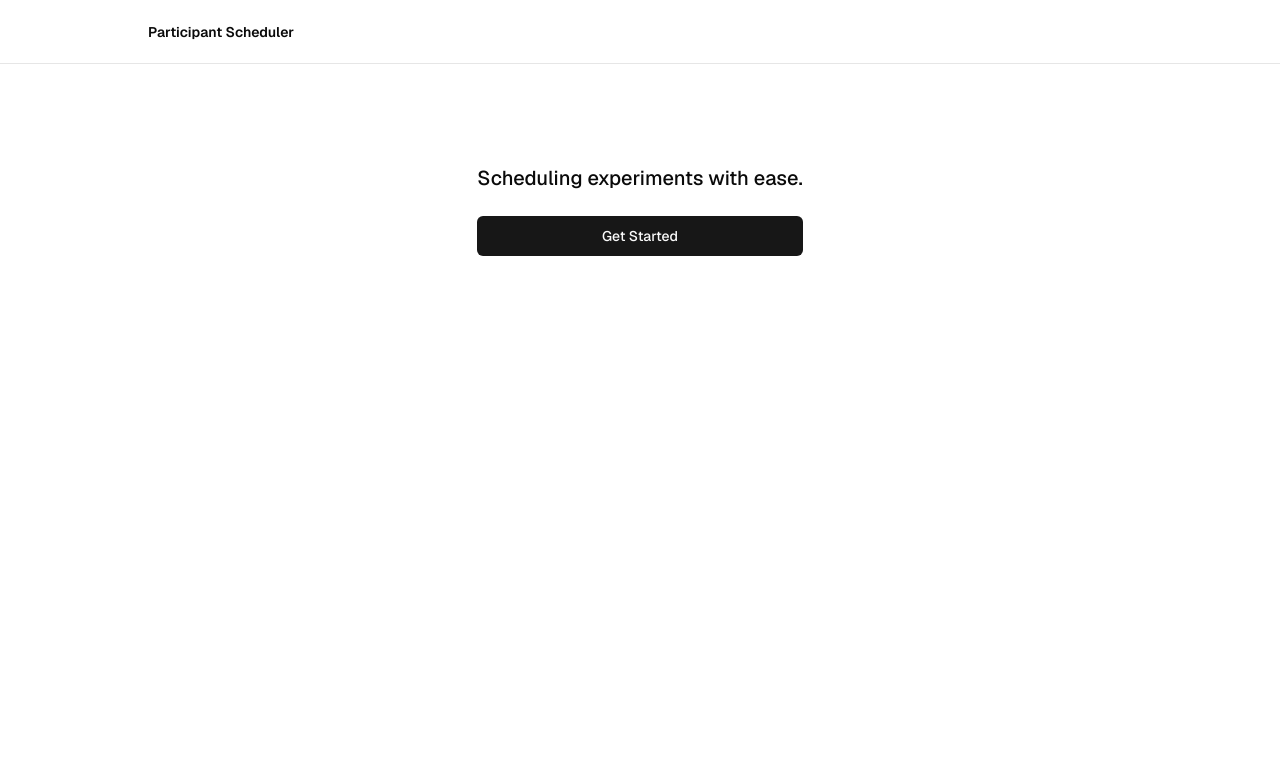
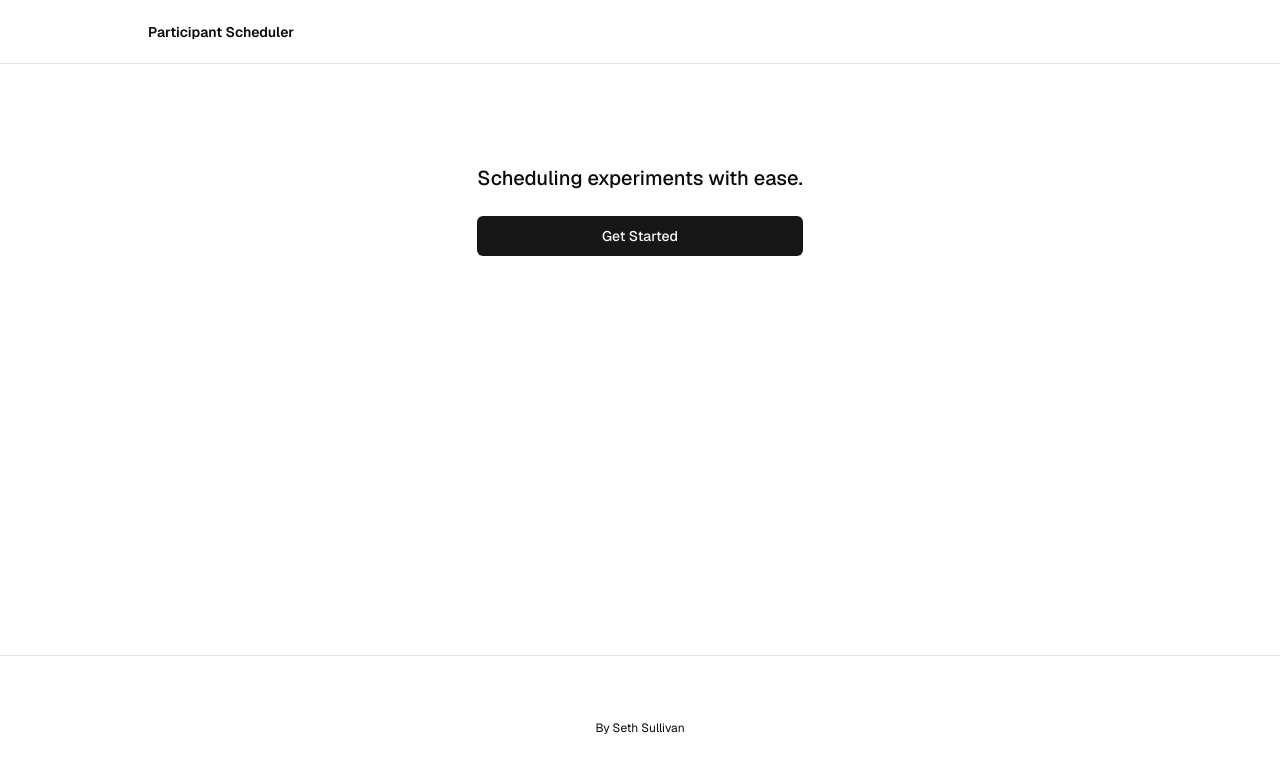
Before and after one commit to SethSullivan/participant-scheduler-v2, a Next.js app: page / in a window 1280 px wide. Shown: the top 772 px of the page. Built offline with nearby package versions, Linux system fonts and the light colour scheme; no server answers.

Commit message:
added "By Seth Sullivan" to the homepage

```diff
--- a/app/page.tsx
+++ b/app/page.tsx
@@ -24,10 +24,10 @@ export default function Home() {
           </main>
         </div>
 
-        {/* <footer className="w-full flex items-center justify-center border-t mx-auto text-center text-xs gap-8 py-16">
-          <p>Powered by Seth Sullivan</p>
-          <ThemeSwitcher />
-        </footer> */}
+        <footer className="w-full flex items-center justify-center border-t mx-auto text-center text-xs gap-8 py-16">
+          <p>By Seth Sullivan</p>
+          {/* <ThemeSwitcher /> */}
+        </footer>
       </div>
     </main>
   );
```
